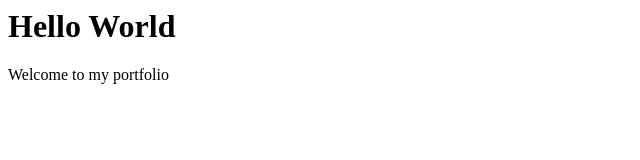
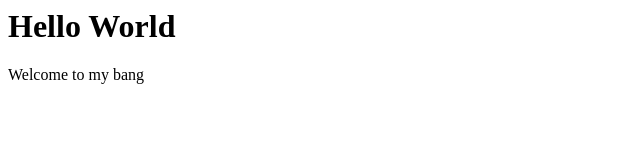
Before and after one commit to Leomhango/Leo-portifolio, a plain HTML site: page index.html in a window 1280 px wide. Shown: the full height of the page, 0-640 px from the left. Drawn offline with Linux system fonts and the light colour scheme.

Commit message:
Update index.html

```diff
--- a/index.html
+++ b/index.html
@@ -4,6 +4,6 @@
   </head>
   <body>
     <h1>Hello World</h1>
-    <p>Welcome to my portfolio</p>
+    <p>Welcome to my bang</p>
   </body>
 </html>
```
